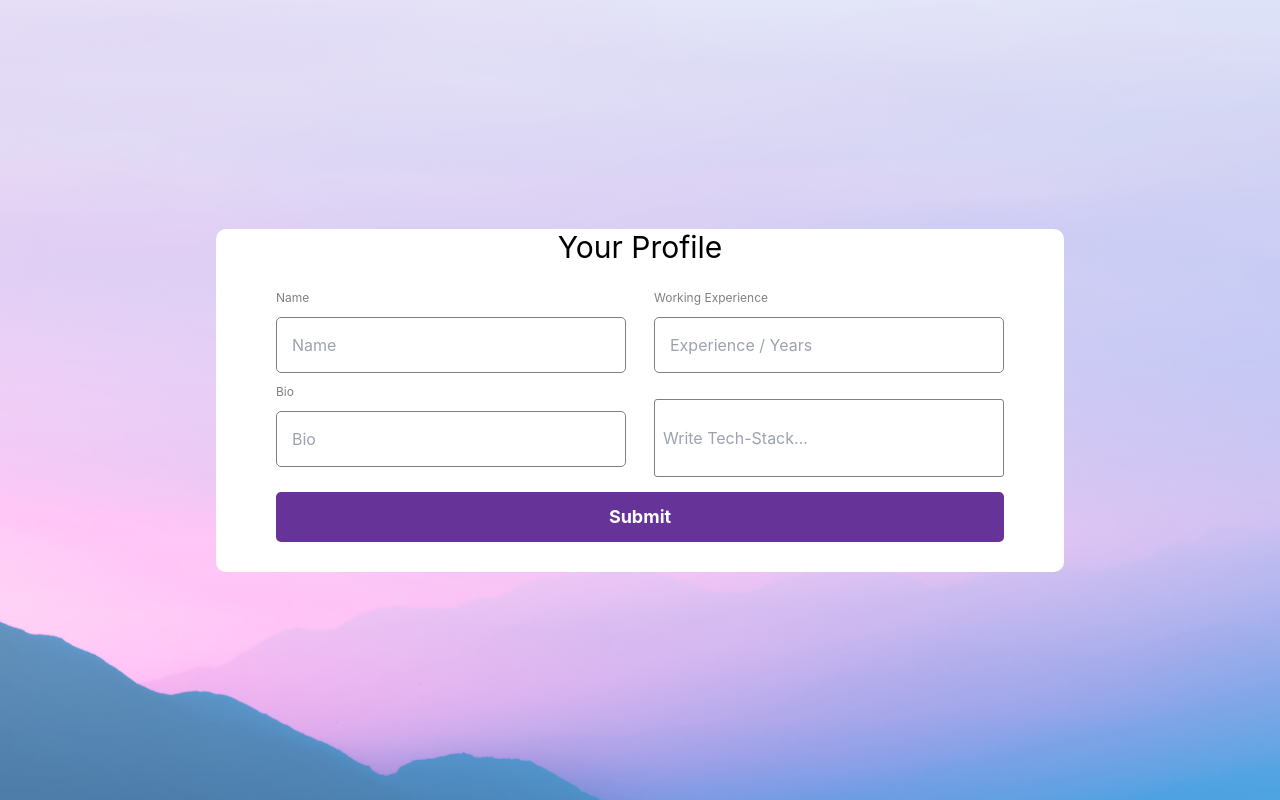
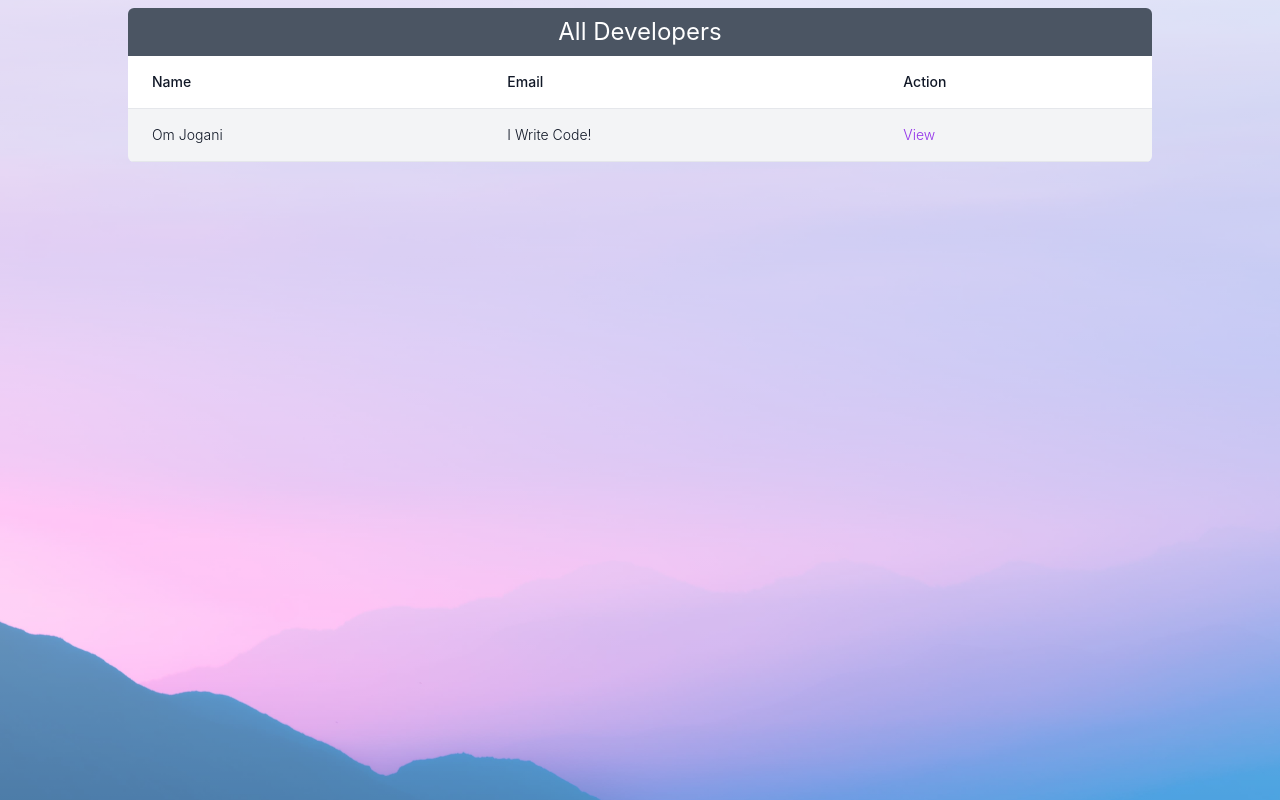
Before and after one commit to omjogani/developer-hiring-portal, a React (Create React App) app in the folder frontend/: page / in a window 1280 px wide. Built offline with nearby package versions, Linux system fonts and the light colour scheme.

Commit message:
Added Display Developers for Admins

```diff
--- a/frontend/src/App.js
+++ b/frontend/src/App.js
@@ -6,6 +6,7 @@ import { AddDeveloperDetails } from "./Components/AddDeveloper";
 import { AddProject } from "./Components/AddProject";
 import { DisplayProjects } from "./Components/DisplayProjects";
 import { ProfileScreen } from "./Components/ProfileScreen";
+import { DisplayDevelopers } from "./Components/DisplayDevelopers";
 
 
 function App() {
@@ -17,7 +18,8 @@ function App() {
       {/* <AddProject></AddProject> */}
       {/* <DisplayProjects></DisplayProjects> */}
       {/* <Home></Home> */}
-      <ProfileScreen></ProfileScreen>
+      {/* <ProfileScreen></ProfileScreen> */}
+      <DisplayDevelopers></DisplayDevelopers>
     </div>
   );
 }
--- /dev/null
+++ b/frontend/src/Components/DisplayDevelopers.js
@@ -0,0 +1,56 @@
+const DisplayDevelopers = () => {
+  return (
+    <div className="app">
+      <div class="flex flex-col h-screen w-3/4">
+        <div class="overflow-x-auto sm:-mx-6 lg:-mx-8">
+          <div class="py-2 inline-block min-w-full sm:px-6 lg:px-0 ">
+            <div class="overflow-hidden rounded-md">
+              <div className="text-center text-2xl py-2 text-white bg-gray-600">All Developers</div>
+              <table class="min-w-full">
+                <thead class="bg-white border-b">
+                  <tr>
+                    <th
+                      scope="col"
+                      class="text-sm font-medium text-gray-900 px-6 py-4 text-left"
+                    >
+                      Name
+                    </th>
+                    <th
+                      scope="col"
+                      class="text-sm font-medium text-gray-900 px-6 py-4 text-left"
+                    >
+                      Email
+                    </th>
+                    <th
+                      scope="col"
+                      class="text-sm font-medium text-gray-900 px-6 py-4 text-left"
+                    >
+                      Action
+                    </th>
+                  </tr>
+                </thead>
+                <tbody>
+                  <tr class="bg-gray-100 border-b">
+                    <td class="text-sm text-gray-900 font-light px-6 py-4 whitespace-nowrap">
+                      Om Jogani
+                    </td>
+                    <td class="text-sm text-gray-900 font-light px-6 py-4 whitespace-nowrap">
+                      I Write Code!
+                    </td>
+                    <td class="text-sm text-gray-900 font-light px-6 py-4 whitespace-nowrap">
+                      <a href="#view Details" class="text-purple-600">
+                        View
+                      </a>
+                    </td>
+                  </tr>
+                </tbody>
+              </table>
+            </div>
+          </div>
+        </div>
+      </div>
+    </div>
+  );
+};
+
+export { DisplayDevelopers };
```
